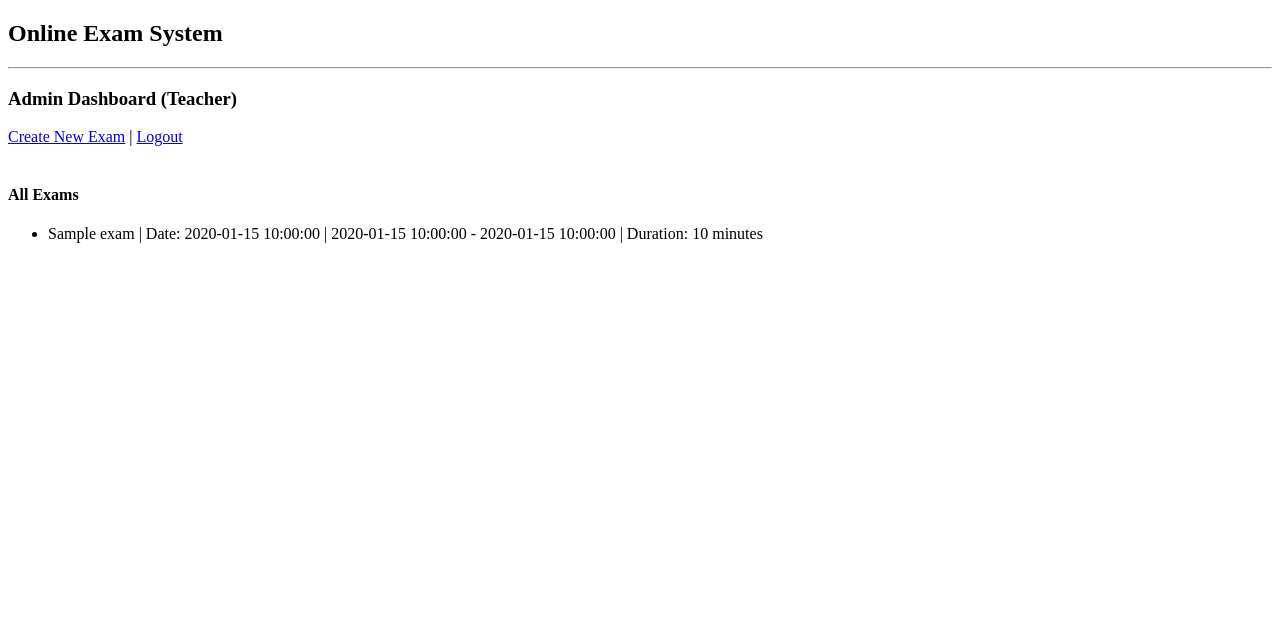
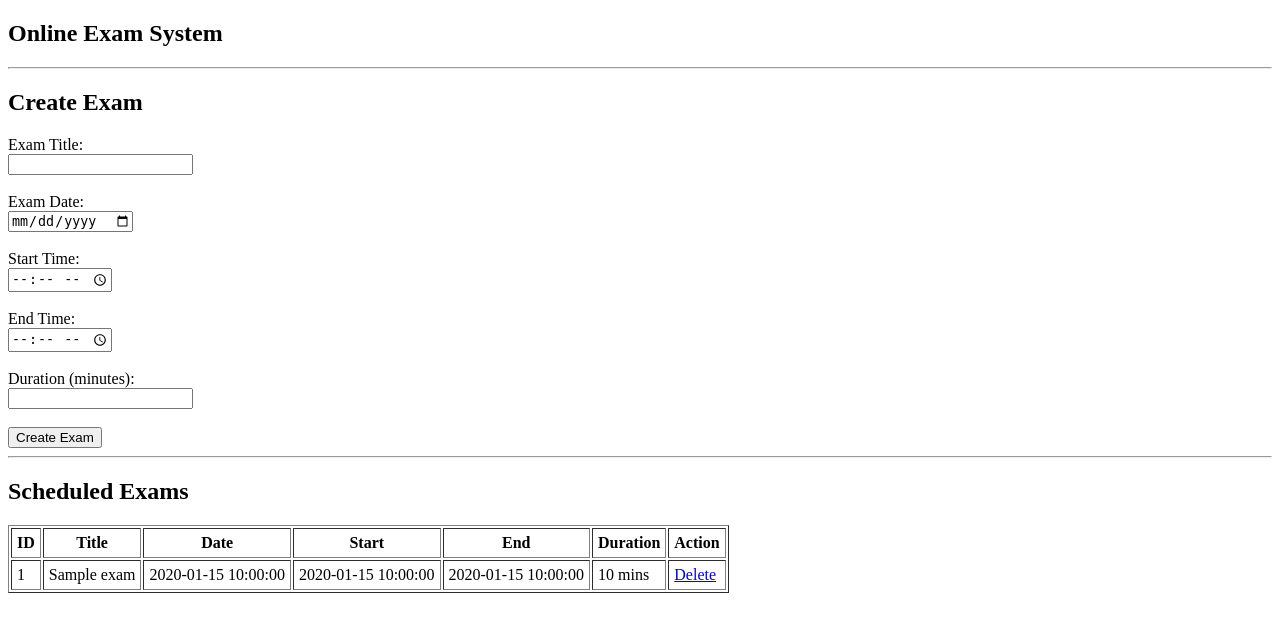
Before and after one commit to Mushfiqur00/online-exam-system, a Flask app: template templates/admin_dashboard.html in a window 1280 px wide. Shown: the top 632 px of the page. Run offline with Flask 3, Linux system fonts and the light colour scheme; the template is opened without the code that fills it: most values are stand-ins (such as "Sample title", 1, 10 or a date in 2020).

Commit message:
exam shedule page fixing

```diff
--- a/app.py
+++ b/app.py
@@ -1,30 +1,42 @@
-from flask import Flask, render_template, request, redirect, session
+from flask import Flask, render_template, request, redirect
+import sqlite3
 from datetime import datetime
-from models import get_db_connection, create_tables
 
 app = Flask(__name__)
-app.secret_key = "supersecretkey"
 
-create_tables()
+# ---------------------------
+# DATABASE INITIALIZATION
+# ---------------------------
+def init_db():
+    conn = sqlite3.connect('database.db')
+    conn.execute('''
+        CREATE TABLE IF NOT EXISTS exams (
+            id INTEGER PRIMARY KEY AUTOINCREMENT,
+            title TEXT NOT NULL,
+            exam_date TEXT NOT NULL,
+            start_time TEXT NOT NULL,
+            end_time TEXT NOT NULL,
+            duration INTEGER NOT NULL
+        )
+    ''')
+    conn.close()
 
-# ---------------------
-# LOGIN
-# ---------------------
+init_db()
+
+
+# ---------------------------
+# SIMPLE LOGIN (NO DATABASE)
+# ---------------------------
 @app.route('/', methods=['GET', 'POST'])
 def login():
-
     if request.method == 'POST':
         username = request.form['username']
         password = request.form['password']
 
-        # Admin Login
         if username == "teacher" and password == "1234":
-            session['role'] = "admin"
             return redirect('/admin-dashboard')
 
-        # Student Login
         elif username == "student" and password == "group4":
-            session['role'] = "student"
             return redirect('/student-dashboard')
 
         else:
@@ -33,106 +45,121 @@ def login():
     return render_template('login.html')
 
 
-# ---------------------
-# LOGOUT
-# ---------------------
-@app.route('/logout')
-def logout():
-    session.clear()
-    return redirect('/')
-
-
-# ---------------------
-# ADMIN DASHBOARD
-# ---------------------
+# ---------------------------
+# ADMIN DASHBOARD (DATE SORTED)
+# ---------------------------
 @app.route('/admin-dashboard')
 def admin_dashboard():
+    conn = sqlite3.connect('database.db')
+    conn.row_factory = sqlite3.Row
 
-    if session.get('role') != "admin":
-        return redirect('/')
+    exams = conn.execute("""
+        SELECT * FROM exams
+        ORDER BY exam_date ASC, start_time ASC
+    """).fetchall()
 
-    conn = get_db_connection()
-    exams = conn.execute('SELECT * FROM exams').fetchall()
     conn.close()
 
     return render_template('admin_dashboard.html', exams=exams)
 
 
-# ---------------------
-# CREATE EXAM
-# ---------------------
-@app.route('/create-exam', methods=['GET', 'POST'])
+# ---------------------------
+# CREATE EXAM (WITH CONFLICT CHECK)
+# ---------------------------
+@app.route('/create-exam', methods=['POST'])
 def create_exam():
+    title = request.form['title']
+    exam_date = request.form['exam_date']
+    start_time = request.form['start_time']
+    end_time = request.form['end_time']
+    duration = request.form['duration']
 
-    if session.get('role') != "admin":
-        return redirect('/')
+    conn = sqlite3.connect('database.db')
 
-    if request.method == 'POST':
-        title = request.form['title']
-        exam_date = request.form['exam_date']
-        start_time = request.form['start_time']
-        end_time = request.form['end_time']
-        duration = request.form['duration']
+    # CHECK FOR TIME CONFLICT ON SAME DATE
+    conflict = conn.execute('''
+        SELECT * FROM exams
+        WHERE exam_date = ?
+        AND (start_time < ? AND end_time > ?)
+    ''', (exam_date, end_time, start_time)).fetchall()
 
-        conn = get_db_connection()
-        conn.execute(
-            'INSERT INTO exams (title, exam_date, start_time, end_time, duration) VALUES (?, ?, ?, ?, ?)',
-            (title, exam_date, start_time, end_time, duration)
-        )
-        conn.commit()
+    if conflict:
         conn.close()
+        return "Another exam is already scheduled at this time!"
 
-        return redirect('/admin-dashboard')
+    conn.execute('''
+        INSERT INTO exams (title, exam_date, start_time, end_time, duration)
+        VALUES (?, ?, ?, ?, ?)
+    ''', (title, exam_date, start_time, end_time, duration))
 
-    return render_template('create_exam.html')
+    conn.commit()
+    conn.close()
+
+    return redirect('/admin-dashboard')
 
 
-# ---------------------
-# STUDENT DASHBOARD
-# ---------------------
+# ---------------------------
+# DELETE EXAM
+# ---------------------------
+@app.route('/delete-exam/<int:exam_id>')
+def delete_exam(exam_id):
+    conn = sqlite3.connect('database.db')
+    conn.execute('DELETE FROM exams WHERE id=?', (exam_id,))
+    conn.commit()
+    conn.close()
+    return redirect('/admin-dashboard')
+
+
+# ---------------------------
+# STUDENT DASHBOARD (DATE SORTED)
+# ---------------------------
 @app.route('/student-dashboard')
 def student_dashboard():
+    conn = sqlite3.connect('database.db')
+    conn.row_factory = sqlite3.Row
 
-    if session.get('role') != "student":
-        return redirect('/')
+    exams = conn.execute("""
+        SELECT * FROM exams
+        ORDER BY exam_date ASC, start_time ASC
+    """).fetchall()
 
-    conn = get_db_connection()
-    exams = conn.execute('SELECT * FROM exams').fetchall()
     conn.close()
 
     return render_template('student_dashboard.html', exams=exams)
 
 
-# ---------------------
-# START EXAM (Eligibility Check)
-# ---------------------
+# ---------------------------
+# START EXAM (ELIGIBILITY CHECK)
+# ---------------------------
 @app.route('/start-exam/<int:exam_id>')
 def start_exam(exam_id):
-
-    if session.get('role') != "student":
-        return redirect('/')
-
-    conn = get_db_connection()
-    exam = conn.execute('SELECT * FROM exams WHERE id = ?', (exam_id,)).fetchone()
+    conn = sqlite3.connect('database.db')
+    conn.row_factory = sqlite3.Row
+    exam = conn.execute("SELECT * FROM exams WHERE id=?", (exam_id,)).fetchone()
     conn.close()
 
-    if exam is None:
-        return "Exam not found."
+    if not exam:
+        return "Exam not found"
 
     now = datetime.now()
     today = now.strftime("%Y-%m-%d")
     current_time = now.strftime("%H:%M")
 
+    # Date check
     if today < exam['exam_date']:
-        return "Exam has not started yet."
+        return "Exam not started yet"
+
+    if today > exam['exam_date']:
+        return "Exam already finished"
+
+    # Time check
+    if current_time < exam['start_time']:
+        return "Exam not started yet"
 
     if current_time > exam['end_time']:
-        return "Exam already finished."
+        return "Exam time is over"
 
-    if exam['start_time'] <= current_time <= exam['end_time']:
-        return "You can start the exam now!"
-
-    return "You cannot access this exam at this time."
+    return f"You can start the exam: {exam['title']}"
 
 
 if __name__ == '__main__':
--- a/templates/admin_dashboard.html
+++ b/templates/admin_dashboard.html
@@ -2,24 +2,56 @@
 
 {% block body %}
 
-<h3>Admin Dashboard (Teacher)</h3>
+<h2>Create Exam</h2>
 
-<a href="/create-exam">Create New Exam</a> |
-<a href="/logout">Logout</a>
+<form method="POST" action="/create-exam">
+    <label>Exam Title:</label><br>
+    <input type="text" name="title" required><br><br>
 
-<br><br>
+    <label>Exam Date:</label><br>
+    <input type="date" name="exam_date" required><br><br>
 
-<h4>All Exams</h4>
+    <label>Start Time:</label><br>
+    <input type="time" name="start_time" required><br><br>
 
-<ul>
+    <label>End Time:</label><br>
+    <input type="time" name="end_time" required><br><br>
+
+    <label>Duration (minutes):</label><br>
+    <input type="number" name="duration" required><br><br>
+
+    <button type="submit">Create Exam</button>
+</form>
+
+<hr>
+
+<h2>Scheduled Exams</h2>
+
+<table border="1" cellpadding="5">
+    <tr>
+        <th>ID</th>
+        <th>Title</th>
+        <th>Date</th>
+        <th>Start</th>
+        <th>End</th>
+        <th>Duration</th>
+        <th>Action</th>
+    </tr>
+
     {% for exam in exams %}
-        <li>
-            {{ exam.title }} |
-            Date: {{ exam.exam_date }} |
-            {{ exam.start_time }} - {{ exam.end_time }} |
-            Duration: {{ exam.duration }} minutes
-        </li>
+    <tr>
+        <td>{{ exam['id'] }}</td>
+        <td>{{ exam['title'] }}</td>
+        <td>{{ exam['exam_date'] }}</td>
+        <td>{{ exam['start_time'] }}</td>
+        <td>{{ exam['end_time'] }}</td>
+        <td>{{ exam['duration'] }} mins</td>
+        <td>
+            <a href="/delete-exam/{{ exam['id'] }}">Delete</a>
+        </td>
+    </tr>
     {% endfor %}
-</ul>
+
+</table>
 
 {% endblock %}
```
Also changed, not shown: templates/create_exam.html (+7 -2 lines).
